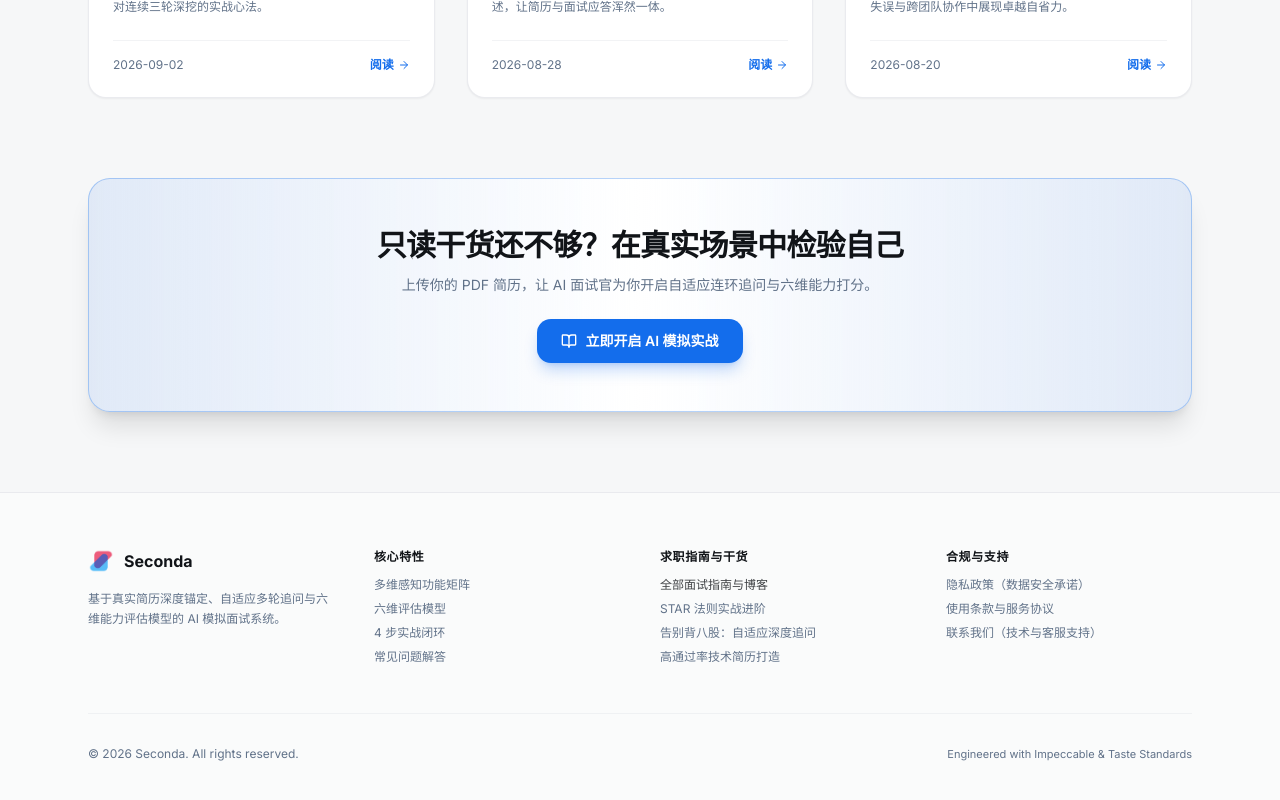
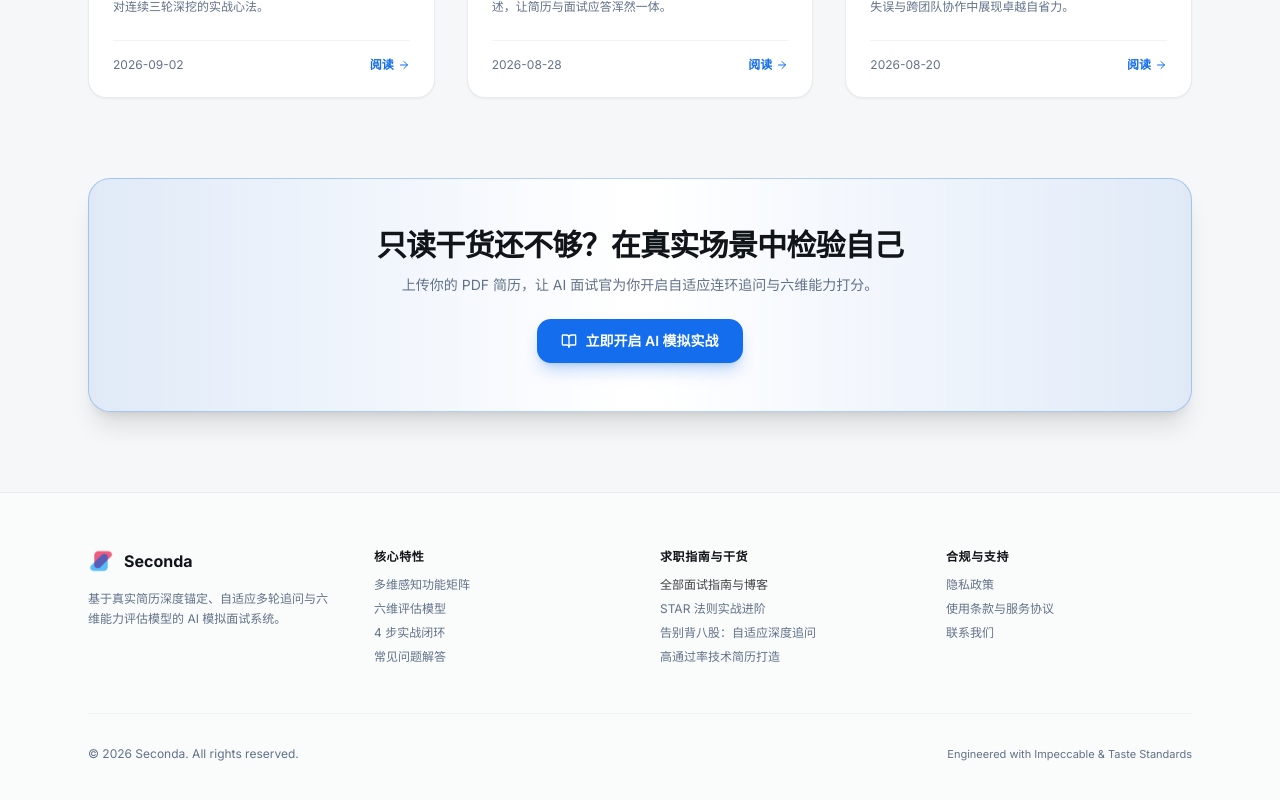
Before and after one commit to Wecle/seconda, a Next.js app: page /blog in a window 1280 px wide. Shown: the part 925-1725 px from the top of the page. Built offline with nearby package versions, Linux system fonts and the light colour scheme; no server answers.

Commit message:
chore: clean up footer text for privacy and contact links

```diff
--- a/components/marketing/marketing-footer.tsx
+++ b/components/marketing/marketing-footer.tsx
@@ -113,7 +113,7 @@ export function MarketingFooter() {
                   href="/privacy"
                   className="transition-colors hover:text-foreground"
                 >
-                  隐私政策（数据安全承诺）
+                  隐私政策
                 </Link>
               </li>
               <li>
@@ -129,7 +129,7 @@ export function MarketingFooter() {
                   href="mailto:zyx19981379@gmail.com"
                   className="transition-colors hover:text-foreground"
                 >
-                  联系我们（技术与客服支持）
+                  联系我们
                 </a>
               </li>
             </ul>
```
